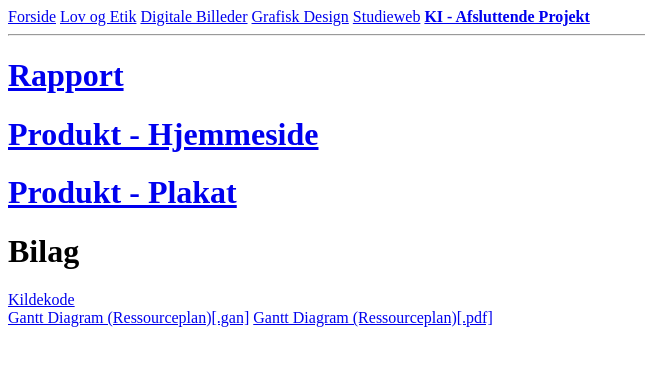
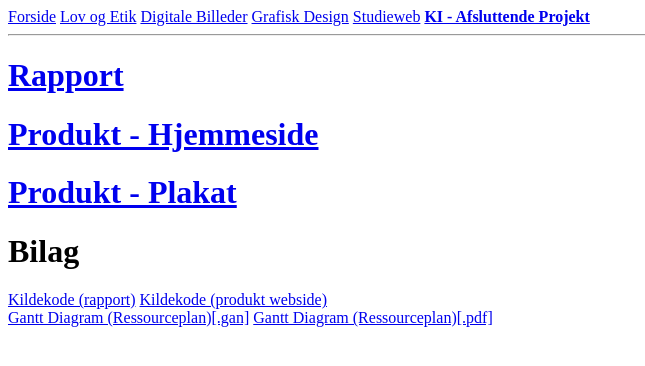
Before and after one commit to mikael2933/Studieweb, a plain HTML site: page html/studieweb_med_stil_og_dynamik/ki_afslut_front.html in a window 1280 px wide. Shown: the whole page, without its empty margins (0-645 px from the left). Drawn offline with Linux system fonts and the light colour scheme.

Commit message:
Added source for rapport

```diff
--- a/html/studieweb_med_stil_og_dynamik/ki_afslut_front.html
+++ b/html/studieweb_med_stil_og_dynamik/ki_afslut_front.html
@@ -15,11 +15,12 @@
         </nav>
         <hr>
 
-        <h1><a href="./ki_afslut/rapport.pdf">Rapport</a></h1>
+        <h1><a href="./ki_afslut/rapport.html">Rapport</a></h1>
         <h1><a href="./ki_afslut/ki_afslut.html">Produkt - Hjemmeside</a></h1>
         <h1><a href="./ki_afslut/plakat.pdf">Produkt - Plakat</a></h1>
         <h1>Bilag</h1>
-        <a href="./ki_afslut/ki_afslut.html" download>Kildekode</a>
+        <a href="./ki_afslut/rapport.html" download>Kildekode (rapport)</a>
+        <a href="./ki_afslut/ki_afslut.html" download>Kildekode (produkt webside)</a>
         <br>
         <a href="./ki_afslut/gantt.gan" download>Gantt Diagram (Ressourceplan)[.gan]</a>
         <a href="./ki_afslut/gantt.pdf" download>Gantt Diagram (Ressourceplan)[.pdf]</a>
```
